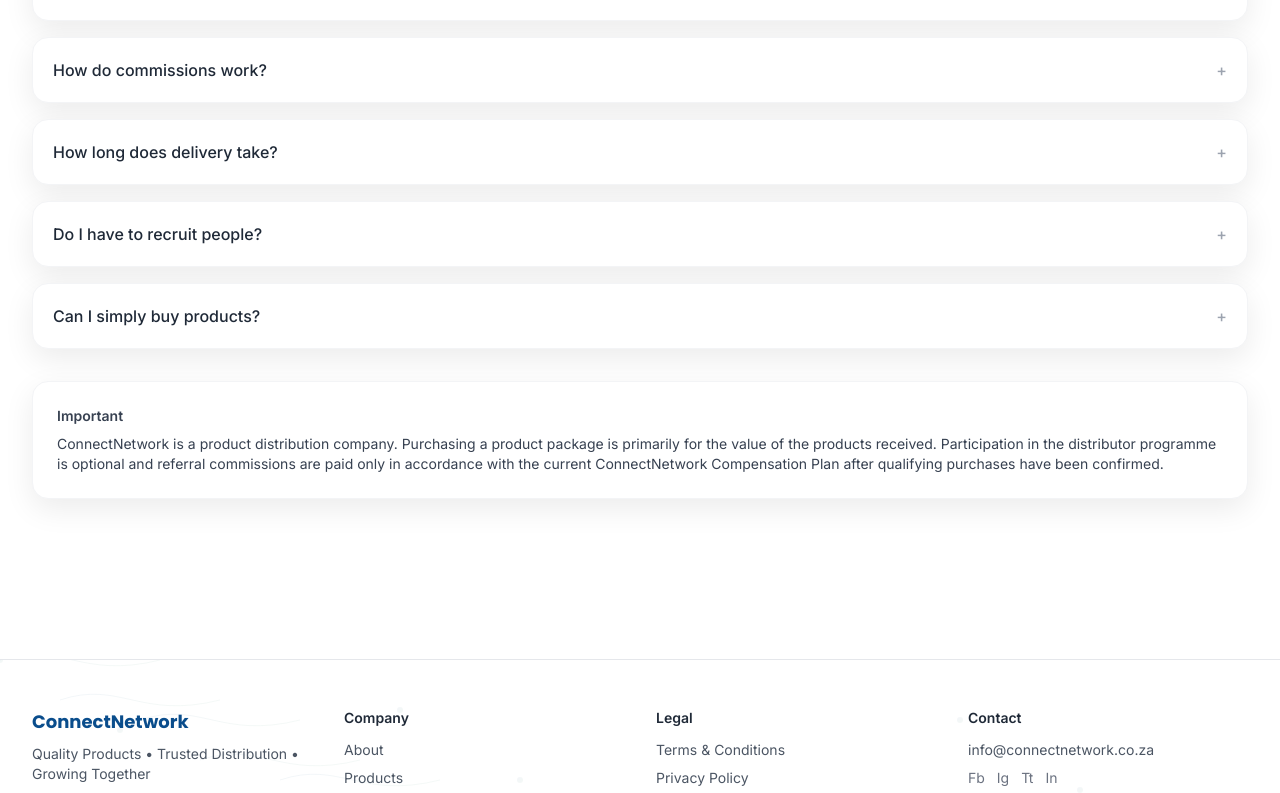
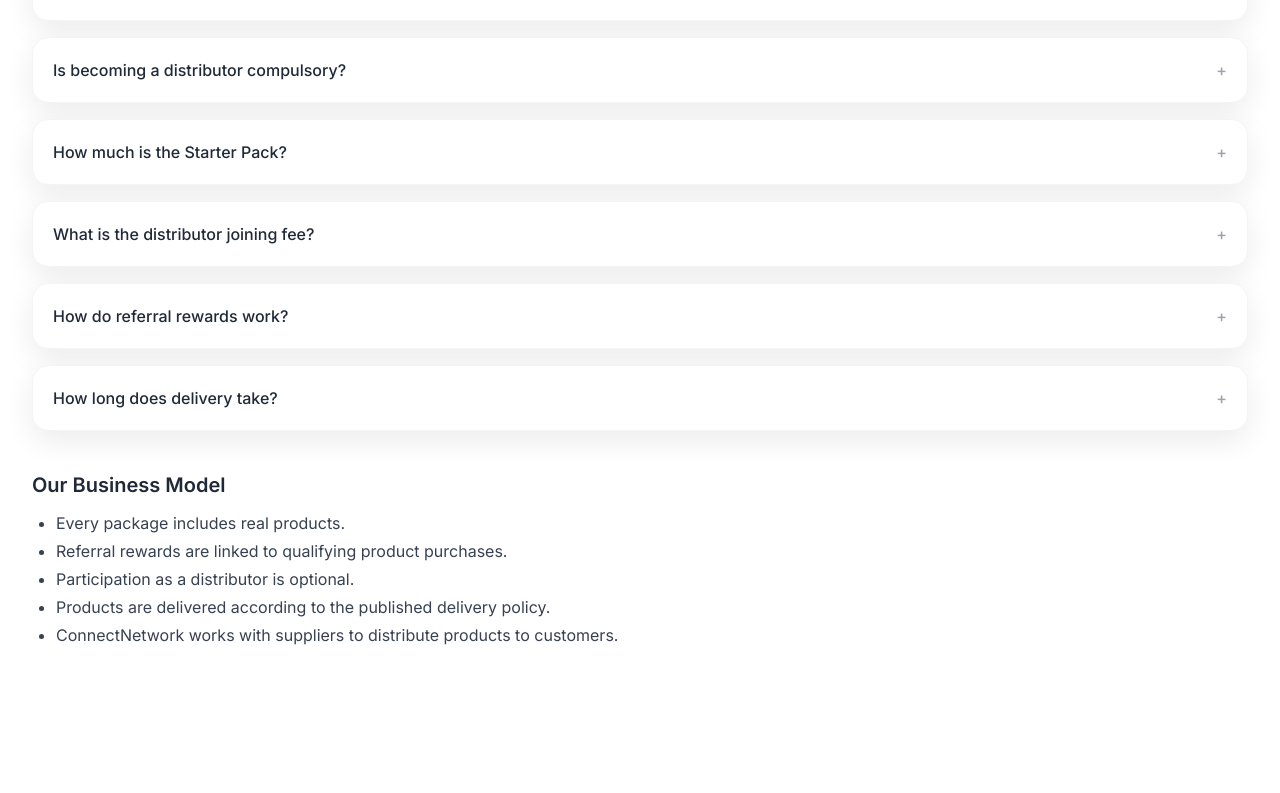
Before and after one commit to nejabobo-eng/connectnetwork, a Next.js app: page /faq in a window 1280 px wide. Shown: the part 327-1120 px from the top of the page. Built offline with nearby package versions, Linux system fonts and the light colour scheme.

Commit message:
content: add R300 joining fee (opportunity + FAQ), update FAQ tone, add WhatsApp contact, remove social placeholders

```diff
--- a/app/contact/page.tsx
+++ b/app/contact/page.tsx
@@ -12,12 +12,8 @@
 
 		<div className="card p-6 space-y-3 text-sm text-gray-700">
 		  <div><strong>Email:</strong> info@connectnetwork.co.za</div>
+		  <div><strong>Phone (WhatsApp):</strong> <a href="https://wa.me/27745513626" target="_blank" rel="noopener noreferrer">+27 74 551 3626</a></div>
 		  <div><strong>Website:</strong> connectnetwork.co.za</div>
-		  <div className="flex gap-3 text-gray-500 pt-2">
-			<a href="#" aria-label="Facebook">Facebook</a>
-			<a href="#" aria-label="Instagram">Instagram</a>
-			<a href="#" aria-label="WhatsApp">WhatsApp</a>
-		  </div>
 		</div>
 	  </div>
 	</div>
--- a/app/faq/Client.tsx
+++ b/app/faq/Client.tsx
@@ -3,12 +3,13 @@
 import { motion, AnimatePresence } from 'framer-motion'
 
 const faqs = [
-	{q:'How much is the Starter Package?',a:'Package pricing and inclusions are provided in our Product Packages. Customers may optionally register as distributors.'},
-  {q:'How do I become a distributor?',a:'Simply contact us after purchasing the Starter Pack and we will guide you through the optional distributor registration.'},
-	{q:'How do commissions work?',a:'Referral commissions are paid in accordance with the current ConnectNetwork Compensation Plan after qualifying purchases are confirmed.'},
+  {q:'How does ConnectNetwork work?', a:'ConnectNetwork is a product distribution business. Every package purchased includes genuine products. Customers may choose to register as distributors and earn referral rewards when they introduce new customers who purchase qualifying product packages.'},
+  {q:'What do I receive when I purchase a package?', a:'Every package includes the products described for that package. ConnectNetwork is committed to delivering the products purchased in accordance with our delivery policy.'},
+  {q:'Is becoming a distributor compulsory?', a:'No. Anyone may purchase ConnectNetwork products without participating as a distributor. Becoming a distributor is entirely optional.'},
+  {q:'How much is the Starter Pack?',a:'See our Product Packages for current pricing and inclusions.'},
+  {q:'What is the distributor joining fee?',a:'R300 once-off, payable only if you choose to register as a distributor.'},
+  {q:'How do referral rewards work?',a:'Referral rewards are paid in accordance with the current Distributor Rewards Plan after qualifying purchases are confirmed.'},
   {q:'How long does delivery take?',a:'Delivery times vary by location, especially for rural areas. All orders are tracked until fulfilled.'},
-  {q:'Do I have to recruit people?',a:'No. You can simply buy and use the products. Distribution is optional for those who want to earn referral income.'},
-  {q:'Can I simply buy products?',a:'Yes. Anyone can purchase products without becoming a distributor.'},
 ]
 
 export default function FAQClient(){
--- a/app/faq/page.tsx
+++ b/app/faq/page.tsx
@@ -1,16 +1,5 @@
 import FAQClient from './Client'
 export const metadata = { title: 'FAQ — ConnectNetwork', alternates: { canonical: 'https://connectnetwork.co.za/faq' } } as const
-import { useState } from 'react'
-import { motion, AnimatePresence } from 'framer-motion'
-
-const faqs = [
-  {q:'How much is the Starter Pack?',a:'R300. It includes cleaning products, optional distributor registration, access to the referral programme and product support.'},
-  {q:'How do I become a distributor?',a:'Simply contact us after purchasing the Starter Pack and we will guide you through the optional distributor registration.'},
-  {q:'How do commissions work?',a:'Refer a customer and earn R50 commission for each qualifying referral. Commissions are processed at month end.'},
-  {q:'How long does delivery take?',a:'Delivery times vary by location, especially for rural areas. All orders are tracked until fulfilled.'},
-  {q:'Do I have to recruit people?',a:'No. You can simply buy and use the products. Distribution is optional for those who want to earn referral income.'},
-  {q:'Can I simply buy products?',a:'Yes. Anyone can purchase products without becoming a distributor.'},
-]
 
 export default function FAQPage(){
   return (
@@ -18,10 +7,16 @@
 	  <h1 className="section-title">Frequently Asked Questions</h1>
 	  <FAQClient />
 
-	  <div className="card p-6 mt-8 text-sm text-gray-700">
-		<div className="font-semibold">Important</div>
-		<p className="mt-2">ConnectNetwork is a product distribution company. Purchasing a product package is primarily for the value of the products received. Participation in the distributor programme is optional and referral commissions are paid only in accordance with the current ConnectNetwork Compensation Plan after qualifying purchases have been confirmed.</p>
-	  </div>
+	  <section className="mt-10">
+		<h2 className="text-xl font-semibold">Our Business Model</h2>
+		<ul className="list-disc pl-6 mt-3 text-gray-700 space-y-1">
+		  <li>Every package includes real products.</li>
+		  <li>Referral rewards are linked to qualifying product purchases.</li>
+		  <li>Participation as a distributor is optional.</li>
+		  <li>Products are delivered according to the published delivery policy.</li>
+		  <li>ConnectNetwork works with suppliers to distribute products to customers.</li>
+		</ul>
+	  </section>
 	</div>
   )
 }
--- a/app/layout.tsx
+++ b/app/layout.tsx
@@ -69,7 +69,7 @@
 			</div>
 			<div>
 			  <div className="font-semibold mb-3">Legal</div>
-			  <ul className="space-y-2 text-gray-600">
+				<ul className="space-y-2 text-gray-600">
 				<li><Link href="/legal/terms">Terms & Conditions</Link></li>
 				<li><Link href="/legal/privacy">Privacy Policy</Link></li>
 				<li><Link href="/legal/disclaimer">Disclaimer</Link></li>
@@ -80,12 +80,7 @@
 			  <div className="font-semibold mb-3">Contact</div>
 			  <ul className="space-y-2 text-gray-600">
 				<li><a href="mailto:info@connectnetwork.co.za">info@connectnetwork.co.za</a></li>
-				<li className="flex gap-3 text-gray-500">
-				  <a href="#" aria-label="Facebook">Fb</a>
-				  <a href="#" aria-label="Instagram">Ig</a>
-				  <a href="#" aria-label="TikTok">Tt</a>
-				  <a href="#" aria-label="LinkedIn">In</a>
-				</li>
+				<li><a href="https://wa.me/27745513626" target="_blank" rel="noopener noreferrer">WhatsApp: +27 74 551 3626</a></li>
 			  </ul>
 			</div>
 		  </div>
--- a/app/opportunity/Client.tsx
+++ b/app/opportunity/Client.tsx
@@ -7,6 +7,11 @@
 export default function OpportunityClient(){
   return (
 	<div>
+		<div className="card p-5 bg-green-50 border border-green-200 text-green-900">
+		<div className="font-semibold">Distributor Joining Fee</div>
+		<div className="text-sm">R300 once-off (applies only if you choose to register as a distributor).</div>
+	  </div>
+
 	  <ol className="relative border-l-2 border-primary/20 mt-10 pl-6 space-y-8">
 		{steps.map((s,i)=> (
 		  <motion.li key={s} className="group" initial={{x:-8,opacity:0}} whileInView={{x:0,opacity:1}} viewport={{once:true}} transition={{delay:i*0.05}}>
@@ -23,6 +28,7 @@
 		<ul className="space-y-1">
 		  <li className="flex items-start gap-2"><CheckCircle2 className="h-4 w-4 text-secondary mt-0.5"/> Becoming a distributor is optional.</li>
 		  <li className="flex items-start gap-2"><CheckCircle2 className="h-4 w-4 text-secondary mt-0.5"/> Everyone can simply buy products.</li>
+			<li className="flex items-start gap-2"><CheckCircle2 className="h-4 w-4 text-secondary mt-0.5"/> Distributor joining fee is R300 once-off when you choose to register.</li>
 		  <li className="flex items-start gap-2"><CheckCircle2 className="h-4 w-4 text-secondary mt-0.5"/> No pressure. No complicated structures.</li>
 		</ul>
 	  </div>
```
